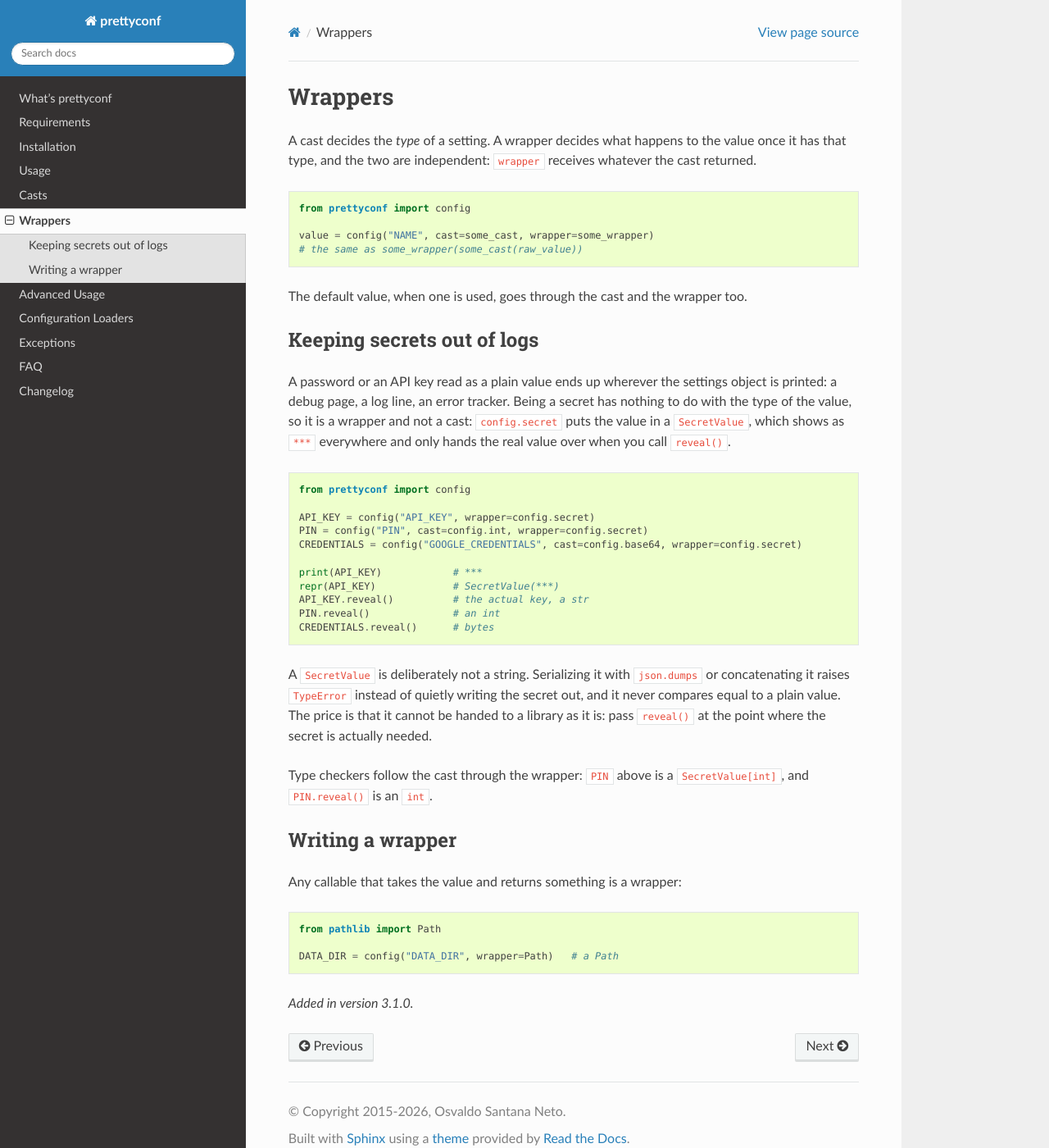
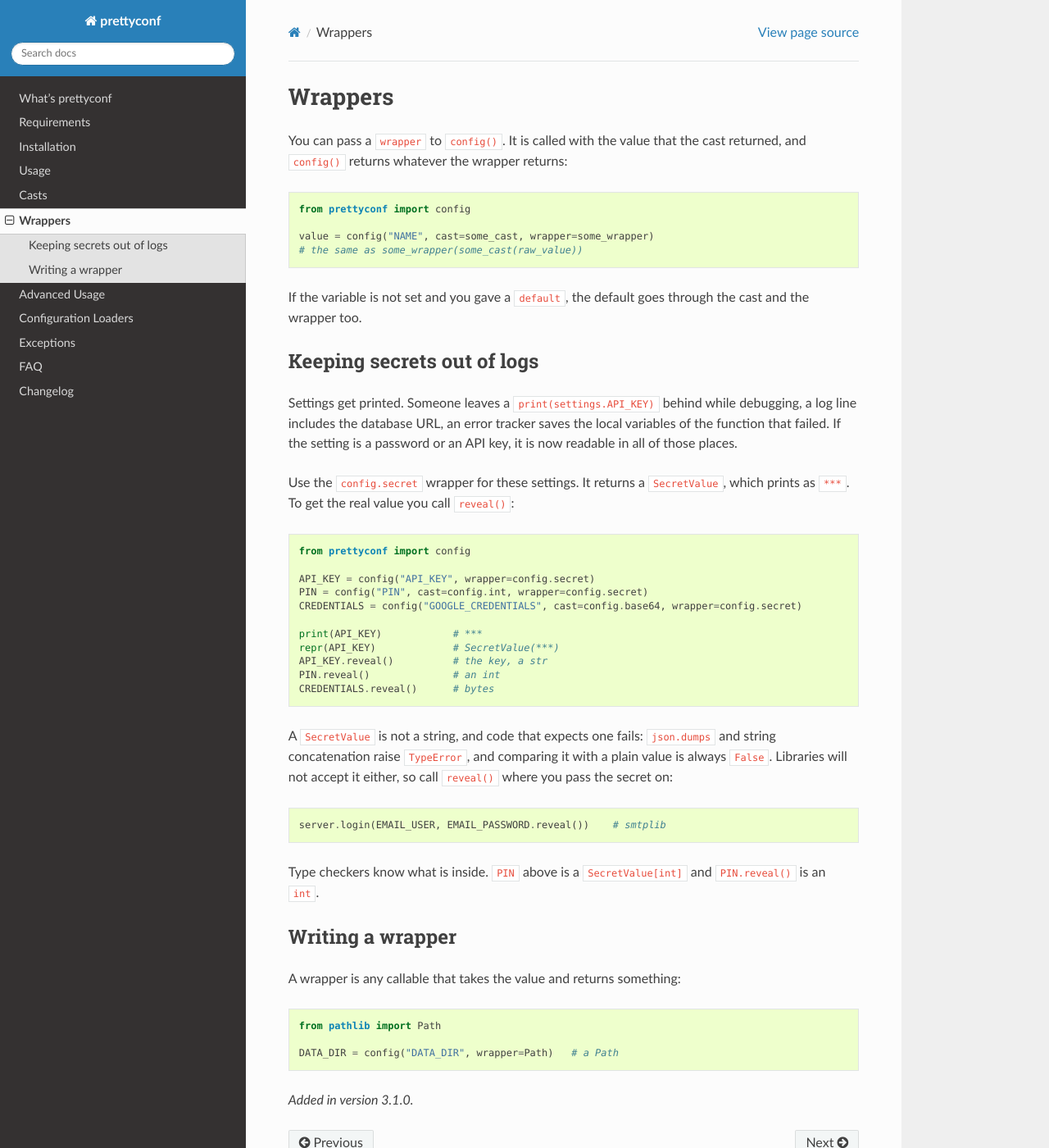
Before and after one commit to osantana/prettyconf, a Sphinx documentation site: the page built from docs/source/wrappers.rst, in a window 1280 px wide and 1400 px high. Shown: the whole window at 82% size. Built offline with Sphinx 7.4.7 and the Read the Docs theme 3.1.0, drawn with Linux system fonts in a browser that asks for light colours.

Commit message:
Rewrite the wrappers page in plain prose
The page explained secrets with a rhythmic list of three places and
words such as "deliberately", "quietly" and "the price is". Say what
happens instead: how a setting gets printed, what SecretValue does about
it, which operations fail, and where to call reveal(), with an smtplib
call as the example.

Drop the em dashes from the base64 section while at it.

Co-Authored-By: Claude Fable 5.2 <noreply@anthropic.com>

```diff
--- a/docs/source/wrappers.rst
+++ b/docs/source/wrappers.rst
@@ -1,9 +1,8 @@
 Wrappers
 --------
 
-A cast decides the *type* of a setting. A wrapper decides what happens to the
-value once it has that type, and the two are independent: ``wrapper`` receives
-whatever the cast returned.
+You can pass a ``wrapper`` to ``config()``. It is called with the value that
+the cast returned, and ``config()`` returns whatever the wrapper returns:
 
 .. code-block:: python
 
@@ -12,7 +11,8 @@ whatever the cast returned.
     value = config("NAME", cast=some_cast, wrapper=some_wrapper)
     # the same as some_wrapper(some_cast(raw_value))
 
-The default value, when one is used, goes through the cast and the wrapper too.
+If the variable is not set and you gave a ``default``, the default goes through
+the cast and the wrapper too.
 
 
 .. _secret:
@@ -20,11 +20,14 @@ The default value, when one is used, goes through the cast and the wrapper too.
 Keeping secrets out of logs
 ~~~~~~~~~~~~~~~~~~~~~~~~~~~
 
-A password or an API key read as a plain value ends up wherever the settings
-object is printed: a debug page, a log line, an error tracker. Being a secret
-has nothing to do with the type of the value, so it is a wrapper and not a cast:
-``config.secret`` puts the value in a ``SecretValue``, which shows as ``***``
-everywhere and only hands the real value over when you call ``reveal()``.
+Settings get printed. Someone leaves a ``print(settings.API_KEY)`` behind while
+debugging, a log line includes the database URL, an error tracker saves the
+local variables of the function that failed. If the setting is a password or an
+API key, it is now readable in all of those places.
+
+Use the ``config.secret`` wrapper for these settings. It returns a
+``SecretValue``, which prints as ``***``. To get the real value you call
+``reveal()``:
 
 .. code-block:: python
 
@@ -36,24 +39,27 @@ everywhere and only hands the real value over when you call ``reveal()``.
 
     print(API_KEY)            # ***
     repr(API_KEY)             # SecretValue(***)
-    API_KEY.reveal()          # the actual key, a str
+    API_KEY.reveal()          # the key, a str
     PIN.reveal()              # an int
     CREDENTIALS.reveal()      # bytes
 
-A ``SecretValue`` is deliberately not a string. Serializing it with
-``json.dumps`` or concatenating it raises ``TypeError`` instead of quietly
-writing the secret out, and it never compares equal to a plain value. The price
-is that it cannot be handed to a library as it is: pass ``reveal()`` at the
-point where the secret is actually needed.
+A ``SecretValue`` is not a string, and code that expects one fails:
+``json.dumps`` and string concatenation raise ``TypeError``, and comparing it
+with a plain value is always ``False``. Libraries will not accept it either, so
+call ``reveal()`` where you pass the secret on:
 
-Type checkers follow the cast through the wrapper: ``PIN`` above is a
-``SecretValue[int]``, and ``PIN.reveal()`` is an ``int``.
+.. code-block:: python
+
+    server.login(EMAIL_USER, EMAIL_PASSWORD.reveal())    # smtplib
+
+Type checkers know what is inside. ``PIN`` above is a ``SecretValue[int]`` and
+``PIN.reveal()`` is an ``int``.
 
 
 Writing a wrapper
 ~~~~~~~~~~~~~~~~~
 
-Any callable that takes the value and returns something is a wrapper:
+A wrapper is any callable that takes the value and returns something:
 
 .. code-block:: python
 
```
Also changed, not shown: docs/source/casts.rst (+6 -7 lines).
